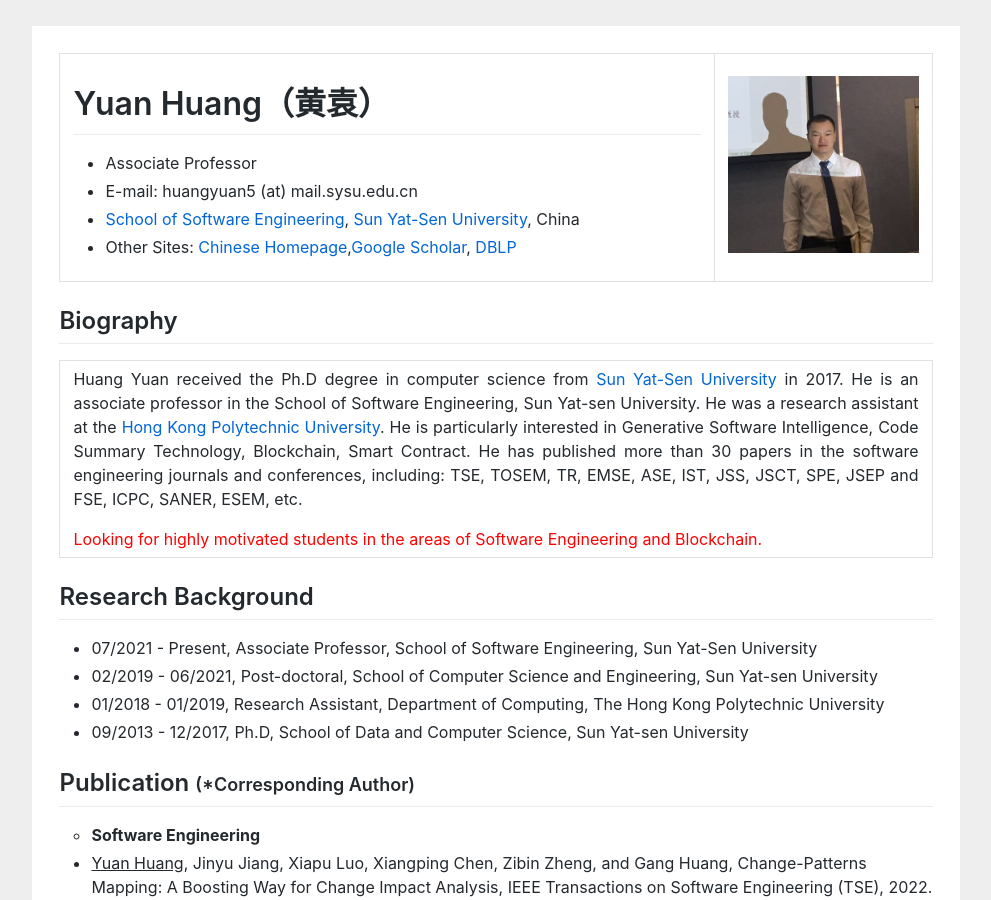
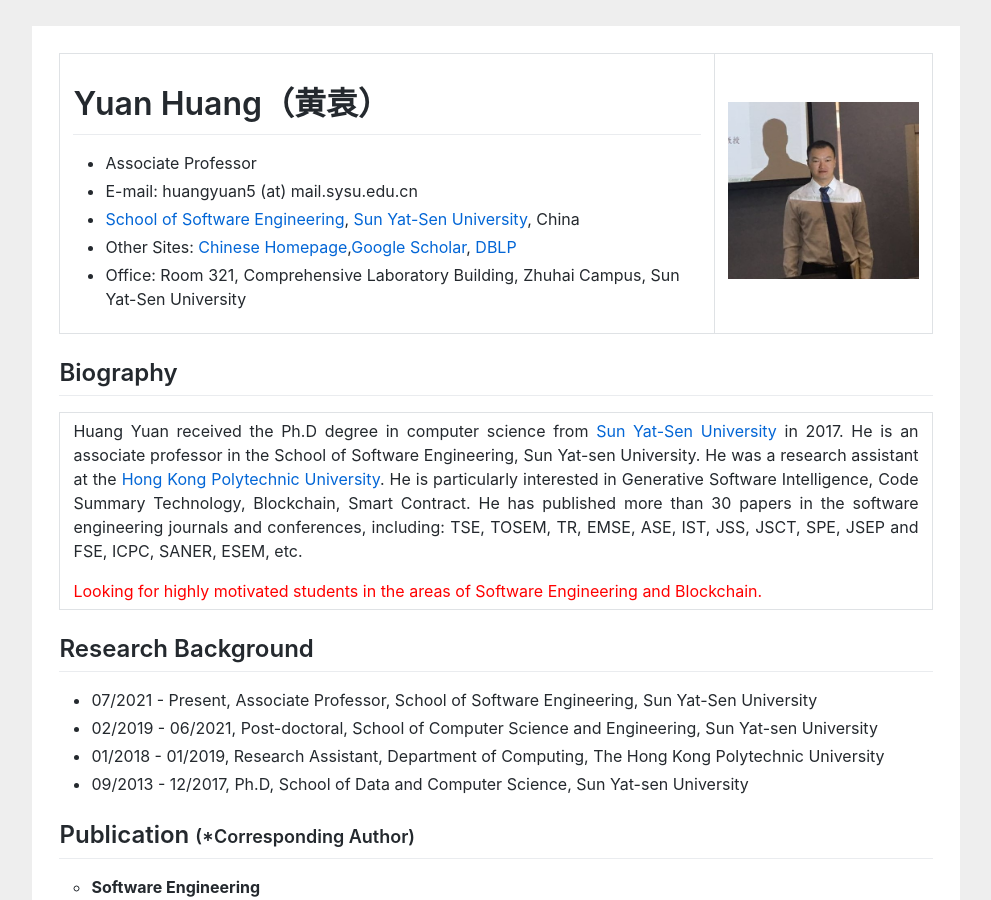
Before and after one commit to huangyuan-hy/huangyuan-hy.github.io, a Jekyll site: the page index.html, which Jekyll copies as it is, in a window 1280 px wide and 900 px high. Shown: the whole window, without its empty margins (144-1135 px from the left). Built offline with Jekyll 4.4.1, drawn with Linux system fonts in a browser that asks for light colours.

Commit message:
Update index.html

```diff
--- a/index.html
+++ b/index.html
@@ -47,6 +47,7 @@ gtag('config', 'UA-158965281-1');
 					<li><a href="https://sse.sysu.edu.cn/">School of Software Engineering</a>,
 						<a href="https://www.sysu.edu.cn/sysuen/">Sun Yat-Sen University</a>, China</li>
 					<li>Other Sites: <a href="https://sse.sysu.edu.cn/teacher/127">Chinese Homepage</a>,<a href="https://scholar.google.com.hk/citations?user=6qdsl0kAAAAJ&hl=zh-CN">Google Scholar</a>, <a href="https://dblp.org/pid/15/8391-2.html">DBLP</a>
+					<li>Office: Room 321, Comprehensive Laboratory Building, Zhuhai Campus, Sun Yat-Sen University</li>
 					</ul>
 				</td>
 
```
